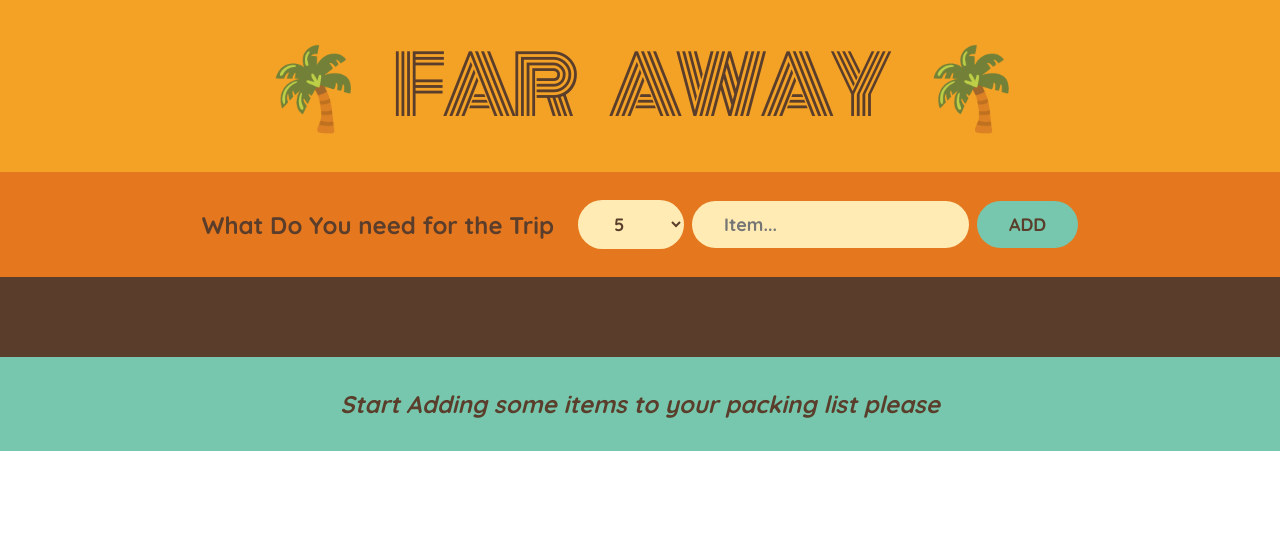
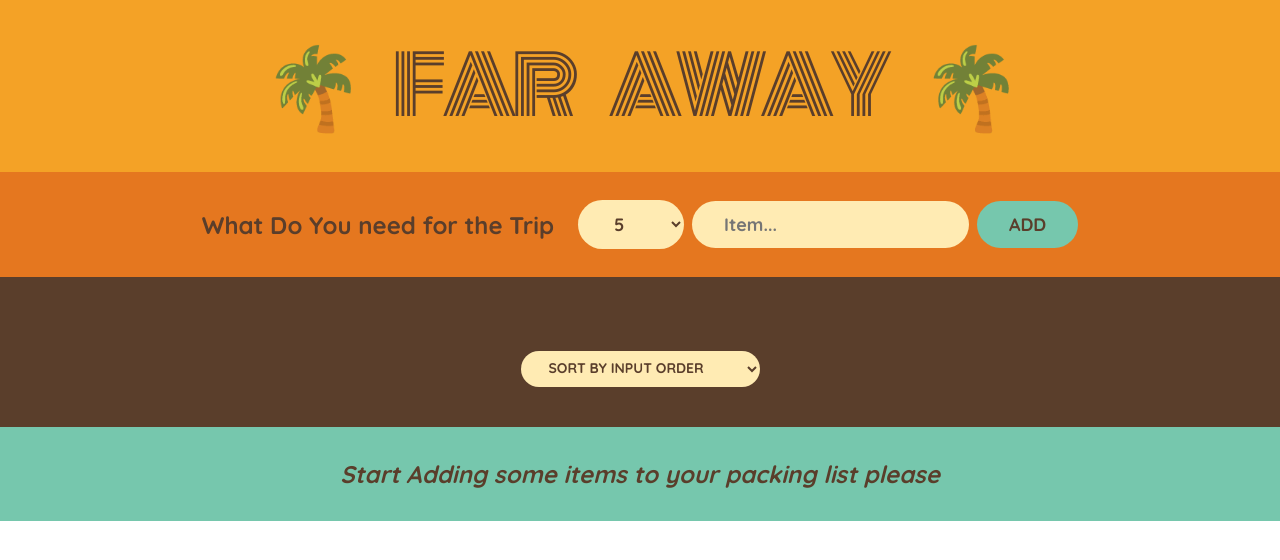
Before and after one commit to Ayush04H/React, a React (Create React App) app in the folder travel-list/: page / in a window 1280 px wide. Shown: the top 560 px of the page. Built offline with nearby package versions, Linux system fonts and the light colour scheme.

Commit message:
Derived State Example

```diff
--- a/travel-list/src/App.js
+++ b/travel-list/src/App.js
@@ -117,6 +117,14 @@ function PackingList({ items, handleDeleteItem, handleToggleItem }) {
           />
         ))}
       </ul>
+
+      <div className="actions">
+        <select>
+          <option values="input">Sort by Input Order</option>
+          <option values="desciption">Sort by Description</option>
+          <option values="packed">Sort by Packed Status</option>
+        </select>
+      </div>
     </div>
   );
 }
```
